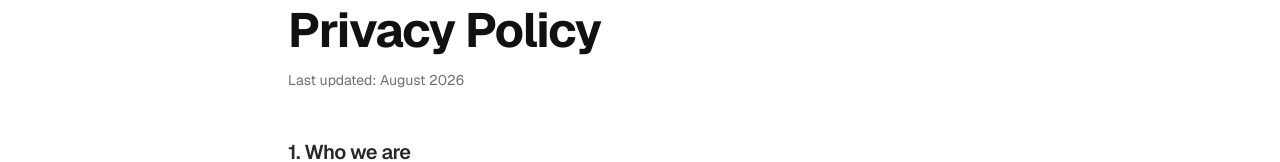
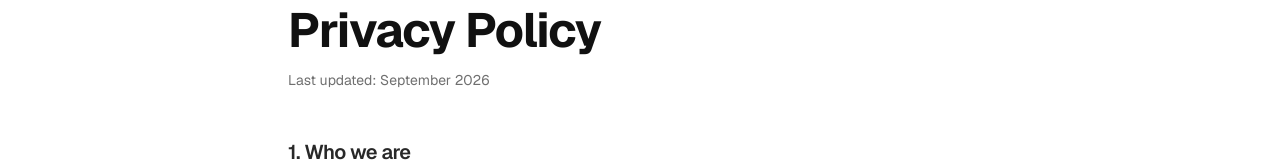
Before and after one commit to mhdrasilcm/difornet, a Next.js app: page /privacy in a window 1280 px wide. Shown: the part 146-308 px from the top of the page. Built offline with nearby package versions, Linux system fonts and the light colour scheme; no server answers.

Commit message:
Update privacy policy and terms of service

```diff
--- a/app/privacy/page.tsx
+++ b/app/privacy/page.tsx
@@ -14,7 +14,7 @@ export default function PrivacyPolicyPage() {
       <h1 className="mt-4 text-4xl font-bold tracking-tight lg:text-5xl">
         Privacy Policy
       </h1>
-      <p className="mt-4 text-sm opacity-60">Last updated: August 2026</p>
+      <p className="mt-4 text-sm opacity-60">Last updated: September 2026</p>
 
       <div className="mt-12 space-y-10 leading-relaxed opacity-90">
         <section>
--- a/app/terms/page.tsx
+++ b/app/terms/page.tsx
@@ -13,7 +13,7 @@ export default function TermsPage() {
       <h1 className="mt-4 text-4xl font-bold tracking-tight lg:text-5xl">
         Terms of Service
       </h1>
-      <p className="mt-4 text-sm opacity-60">Last updated: August 2026</p>
+      <p className="mt-4 text-sm opacity-60">Last updated: September 2026</p>
 
       <div className="mt-12 space-y-10 leading-relaxed opacity-90">
         <section>
```
